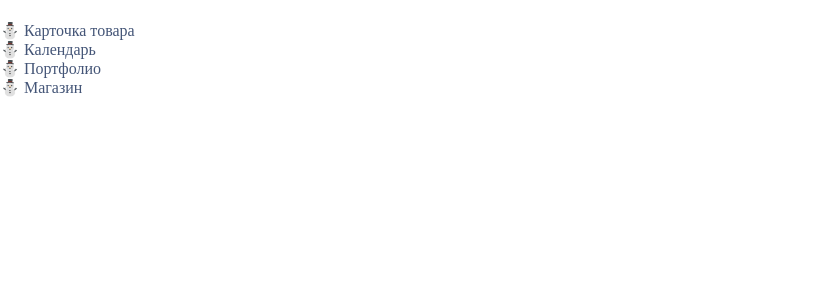
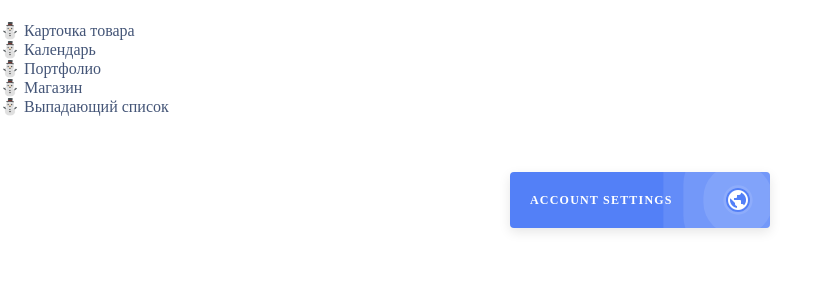
Before and after one commit to IamFenniks/react-netology, a React (Create React App) app: page /dropdown in a window 1280 px wide. Shown: the top 300 px of the page, without its empty margins (0-830 px from the left). Built offline with nearby package versions, Linux system fonts and the light colour scheme; a web font is replaced by a local one.

Commit message:
Home Work 2\3 is done

```diff
--- a/src/App.css
+++ b/src/App.css
@@ -1,4 +1,7 @@
 @import url(https://fonts.googleapis.com/css?family=Muli:400,300italic,300,400italic);
+@import url('https://fonts.googleapis.com/css?family=Roboto');
+@import url('https://fonts.googleapis.com/icon?family=Material+Icons');
+
 body,
 html {
   margin: 0;
@@ -127,7 +130,7 @@ h3 {
   position: absolute;
   width: 100%;
   height: 400px;
-  left: 201px;
+  left: 197px;
   top: -80px;
   -webkit-transform: rotate(-5deg);
       -ms-transform: rotate(-5deg);
@@ -619,8 +622,6 @@ button:hover {
 
 /* HomeWork 2/2 ---- START */
 
-@import url('https://fonts.googleapis.com/icon?family=Material+Icons');
-
 .store{display: grid;}
 .store-header{
   text-align: right;
@@ -725,3 +726,114 @@ img.item-img{width: 137px; margin-top: -50px;}
 button.item-to-cart:hover{background-color: #457 !important;}
 
 /* HomeWork 2/2 ---- END */
+
+.dropdown-container{
+  position: fixed;
+  top: 25%;
+  left: 50%;
+  transform: translate(-50%, -50%);
+}
+.dropdown-wrapper.open .dropdown {
+  transform: translate(0, 20px);
+  opacity: 1;
+  visibility: visible;
+}
+.dropdown-wrapper .dropdown {
+  position: absolute;
+  top: 100%;
+  left: 0;
+  background: #FFFFFF;
+  width: 100%;
+  border-radius: 4px;
+  box-shadow: 0 4px 12px rgba(0, 0, 0, 0.1);
+  text-align: left;
+  opacity: 0;
+  visibility: hidden;
+  transition: 0.3s ease;
+}
+.dropdown-wrapper .dropdown:before {
+  content: '';
+  position: absolute;
+  top: -6px;
+  left: 20px;
+  width: 0;
+  height: 0;
+  box-shadow: 2px -2px 6px rgba(0, 0, 0, 0.05);
+  border-top: 6px solid #FFFFFF;
+  border-right: 6px solid #FFFFFF;
+  border-bottom: 6px solid transparent;
+  border-left: 6px solid transparent;
+  transform: rotate(-45deg);
+  mix-blend-mode: multiple;
+}
+
+.dropdown-wrapper .dropdown li {
+  z-index: 1;
+  position: relative;
+  background: #FFFFFF;
+  padding: 0 20px;
+  color: #666;
+}
+
+.dropdown-wrapper .dropdown li.active {
+  color: #5380F7;
+}
+
+.dropdown-wrapper .dropdown li:first-child {
+  border-radius: 4px 4px 0 0;
+}
+
+.dropdown-wrapper .dropdown li:last-child {
+  border-radius: 0 0 4px 4px;
+}
+
+.dropdown-wrapper .dropdown li:last-child a {
+  border-bottom: 0;
+}
+
+.dropdown-wrapper .dropdown a {
+  display: block;
+  border-bottom: 1px solid rgba(0, 0, 0, 0.05);
+  padding: 16px 0;
+  color: inherit;
+  font-size: 14px;
+  text-decoration: none;
+}
+.dd-btn {
+  outline: 0;
+  display: inline-flex;
+  align-items: center;
+  justify-content: space-between;
+  background: #5380F7;
+  min-width: 260px;
+  border: 0;
+  border-radius: 4px;
+  box-shadow: 0 4px 12px rgba(0, 0, 0, 0.1);
+  box-sizing: border-box;
+  padding: 16px 20px;
+  color: #FFFFFF;
+  font-size: 12px;
+  font-weight: 600;
+  letter-spacing: 1.2px;
+  text-transform: uppercase;
+  overflow: hidden;
+  cursor: pointer;
+}
+.dd-btn .material-icons {
+  border-radius: 100%;
+  animation: ripple 0.6s linear infinite;
+}
+ul {
+  list-style: none;
+  padding: 0;
+  margin: 0;
+}
+
+@keyframes ripple {
+  0% {
+      box-shadow: 0 0 0 0 rgba(255, 255, 255, 0.1), 0 0 0 20px rgba(255, 255, 255, 0.1), 0 0 0 40px rgba(255, 255, 255, 0.1), 0 0 0 60px rgba(255, 255, 255, 0.1);
+  }
+  100% {
+      box-shadow: 0 0 0 20px rgba(255, 255, 255, 0.1), 0 0 0 40px rgba(255, 255, 255, 0.1), 0 0 0 60px rgba(255, 255, 255, 0.1), 0 0 0 80px rgba(255, 255, 255, 0);
+  }
+}
--- a/src/App.js
+++ b/src/App.js
@@ -7,6 +7,7 @@ import ShopItemFunc from './components/hw1/class/ShopItemFunc';
 import Portfolio from './components/hw2/filter/Portfolio';
 import SideNav from './components/sidebar/SideNav';
 import Store from './components/hw2/layouts/Store';
+import Dropdown from './components/hw2/dropdown/Dropdown';
 
 function App() {
   const item = {
@@ -29,6 +30,7 @@ function App() {
         <Route path="/calendar" element={<Calendar />} />
         <Route path="/portfolio" element={<Portfolio />} />
         <Route path='/store' element={<Store />} />
+        <Route path='/dropdown' element={<Dropdown />} />
       </Routes>
     </div>
   );
--- /dev/null
+++ b/src/components/hw2/dropdown/Dropdown.jsx
@@ -0,0 +1,35 @@
+import React, { useState } from "react";
+import DropdownList from "./DropdownList ";
+
+const initialState = [
+    'Profile Information',
+    'Change Password',
+    'Become PRO',
+    'Help',
+    'Log Out'
+]
+
+const Dropdown = () => {
+    const [toggle, setToggle] = useState(false);
+
+    const handleToggle = () => {
+        setToggle(!toggle);
+    }
+
+    return (
+        <div className="m-content">
+            <div className="dropdown-container">
+                <div className={"dropdown-wrapper " + (toggle ? "open" : "")}>
+                        <div className="dd-btn" onClick={handleToggle}>
+                            <span>Account Settings</span>
+                            <i className="material-icons">public</i>
+                        </div>
+
+                        <DropdownList list={ initialState } />
+                    </div>
+            </div>
+        </div>
+    )
+}
+
+export default Dropdown;
--- /dev/null
+++ b/src/components/hw2/dropdown/DropdownItem.jsx
@@ -0,0 +1,12 @@
+import React, { useState } from "react";
+import { Link } from "react-router-dom";
+
+const DropdownItem = ({ item }) => {
+    const [active, setActive] = useState(false);
+
+    return (
+        <li className={active ? 'active' : ''} onClick={()=>{setActive(!active)}}><Link to="#">{ item }</Link></li>
+    );
+};
+
+export default DropdownItem;
--- /dev/null
+++ b/src/components/hw2/dropdown/DropdownList .jsx
@@ -0,0 +1,12 @@
+import React from "react";
+import DropdownItem from "./DropdownItem";
+
+const DropdownList = ({ list }) => {
+    return (
+        <ul data-id="dropdown" className="dropdown">
+            { list.map(item=> <DropdownItem key={item} item={ item } /> )}
+        </ul>
+    );
+}
+
+export default DropdownList
--- a/src/components/hw2/layouts/views/cards/ShopCard.jsx
+++ b/src/components/hw2/layouts/views/cards/ShopCard.jsx
@@ -1,9 +1,11 @@
 import React from "react";
+import PropTypes from 'prop-types';
+// import ShopModel from "./ShopModel";
 
-const ShopCard = ({key, card}) => {
+const ShopCard = ({index, card}) => {
     // debugger;
     return (
-        <div key={key} className="shop-card">
+        <div key={index} className="shop-card">
             <div className="card-name">{card.name}</div>
             <div className="card-price">${card.price}</div>
             <div className="card-color">{card.color}</div>
@@ -13,4 +15,6 @@ const ShopCard = ({key, card}) => {
     )
 }
 
+// ShopCard.propTypes={card:PropTypes.instanceOf(ShopModel).isRequired}
+
 export default ShopCard;
--- a/src/components/hw2/layouts/views/cards/ShopItem.jsx
+++ b/src/components/hw2/layouts/views/cards/ShopItem.jsx
@@ -1,9 +1,9 @@
 import React from "react";
 
-const ShopItem = ({key, item}) => {
+const ShopItem = ({index, item}) => {
     // debugger;
     return (
-        <div key={key} className="shop-item">
+        <div key={index} className="shop-item">
             <img src={item.img} className="item-img" alt={item.name} />
             <div className="item-name">{item.name}</div>
             <div className="item-color">{item.color}</div>
--- /dev/null
+++ b/src/components/hw2/layouts/views/cards/ShopModel.js
@@ -0,0 +1,10 @@
+// class ShopModel {
+//     constructor(img, name, price, color) {
+//         this.img = img,
+//         this.name = name,
+//         this.price = price,
+//         this.color = color
+//     }
+// }
+
+// export default ShopModel;
--- a/src/components/sidebar/SideNav.jsx
+++ b/src/components/sidebar/SideNav.jsx
@@ -10,6 +10,7 @@ const SideNav = () => {
                 <div>&#x26C4; <Link to='calendar'>Календарь</Link></div>
                 <div>&#x26C4; <Link to='portfolio'>Портфолио</Link></div>
                 <div>&#x26C4; <Link to='store'>Магазин</Link></div>
+                <div>&#x26C4; <Link to='dropdown'>Выпадающий список</Link></div>
             </nav>
         </div>
     );
```
